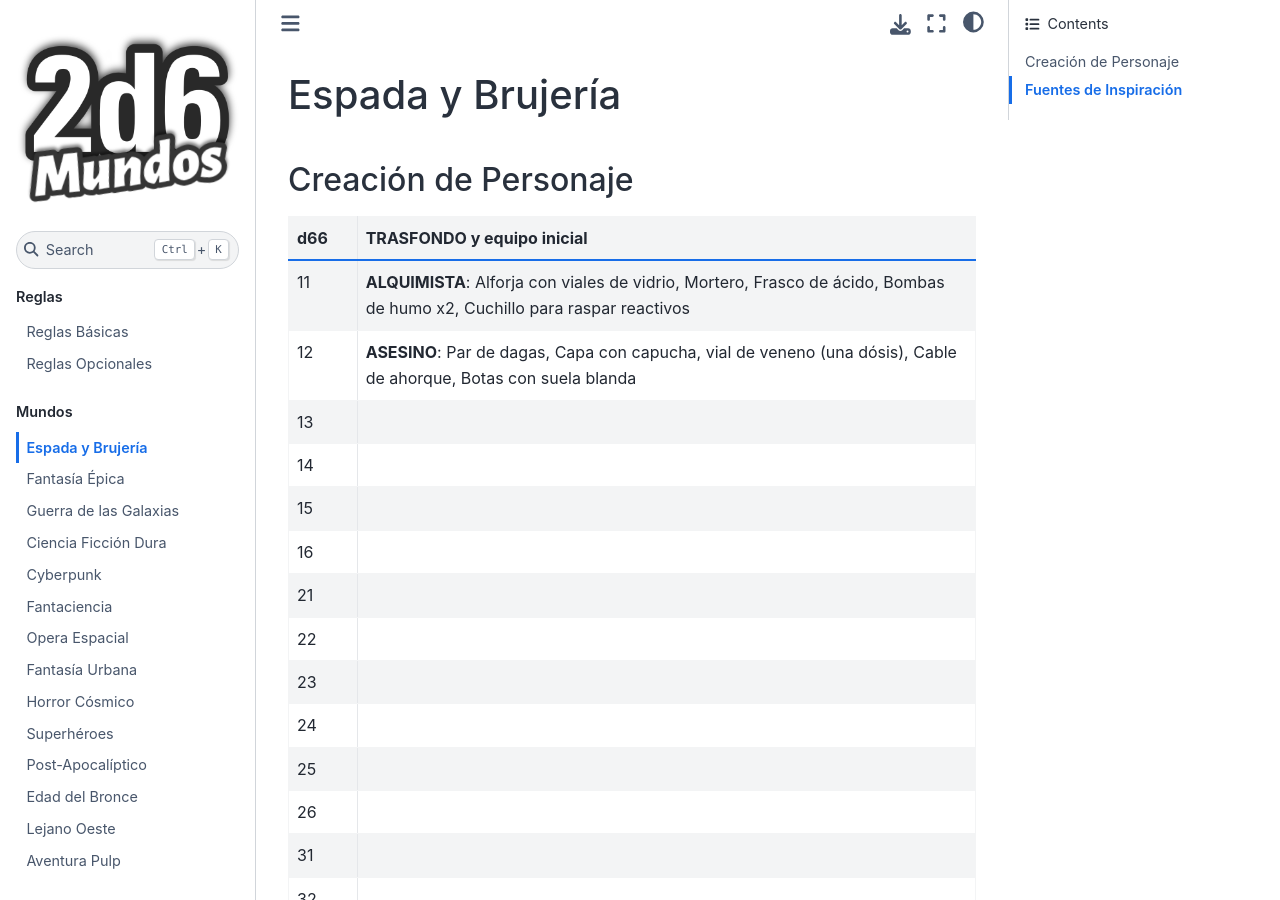
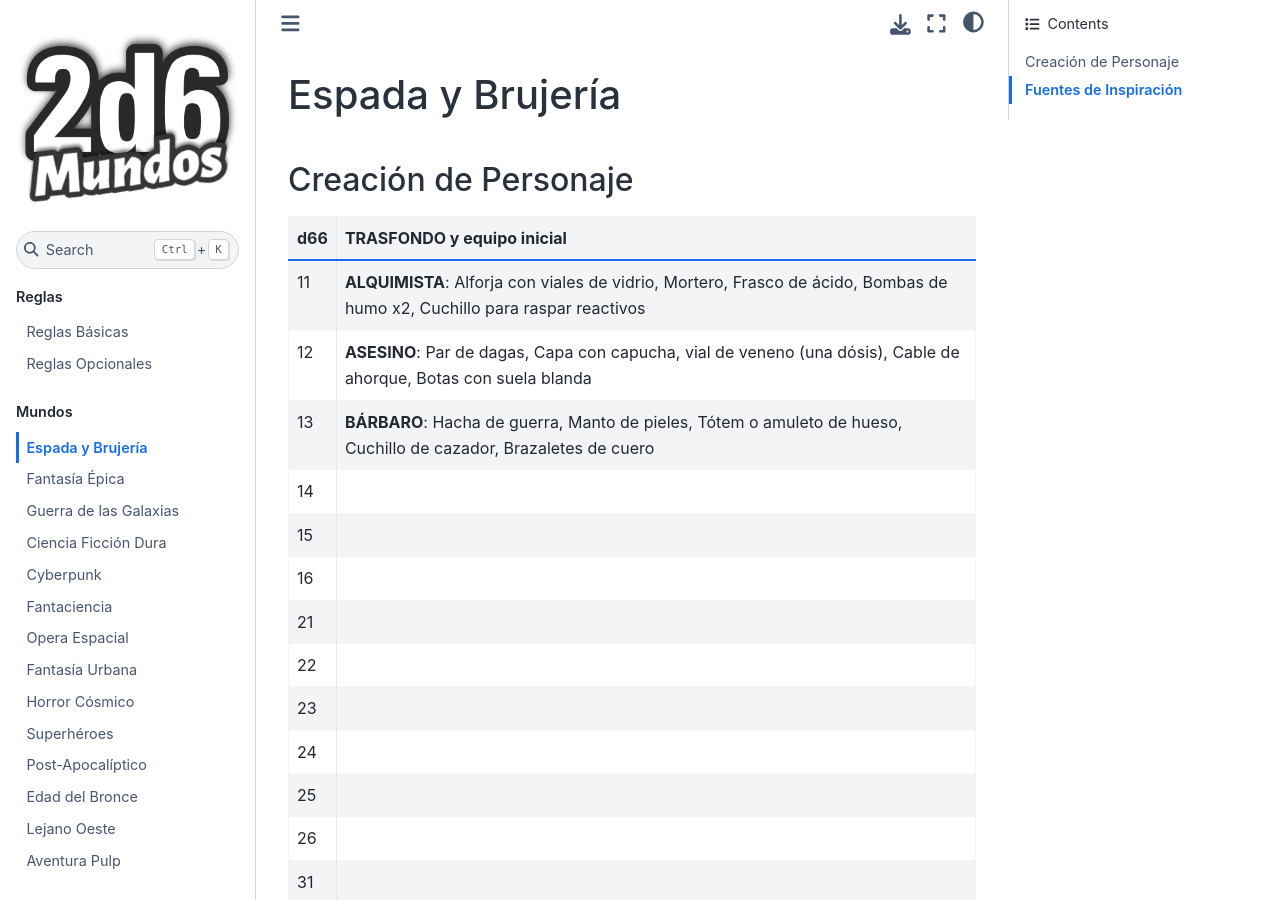
Before and after one commit to TaTooKa/2d6Mundos, a Sphinx documentation site: the page built from docs/source/pages/worlds/espada-y-brujeria.rst, in a window 1280 px wide and 900 px high. Built offline with Sphinx 7.4.7 and the Sphinx Book theme 1.1.4, drawn with Linux system fonts in a browser that asks for light colours; some web fonts are replaced.

Commit message:
more rules.

```diff
--- a/docs/source/pages/worlds/espada-y-brujeria.rst
+++ b/docs/source/pages/worlds/espada-y-brujeria.rst
@@ -5,12 +5,12 @@ Creación de Personaje
 ---------------------
 
 .. csv-table::
-   :widths: 10, 90
+   :widths: 5, 95
    :header: "d66", "TRASFONDO y equipo inicial"
 
    "11", "**ALQUIMISTA**: Alforja con viales de vidrio, Mortero, Frasco de ácido, Bombas de humo x2, Cuchillo para raspar reactivos"
    "12", "**ASESINO**: Par de dagas, Capa con capucha, vial de veneno (una dósis), Cable de ahorque, Botas con suela blanda"
-   "13", ""
+   "13", "**BÁRBARO**: Hacha de guerra, Manto de pieles, Tótem o amuleto de hueso, Cuchillo de cazador, Brazaletes de cuero"
    "14", ""
    "15", ""
    "16", ""
```
